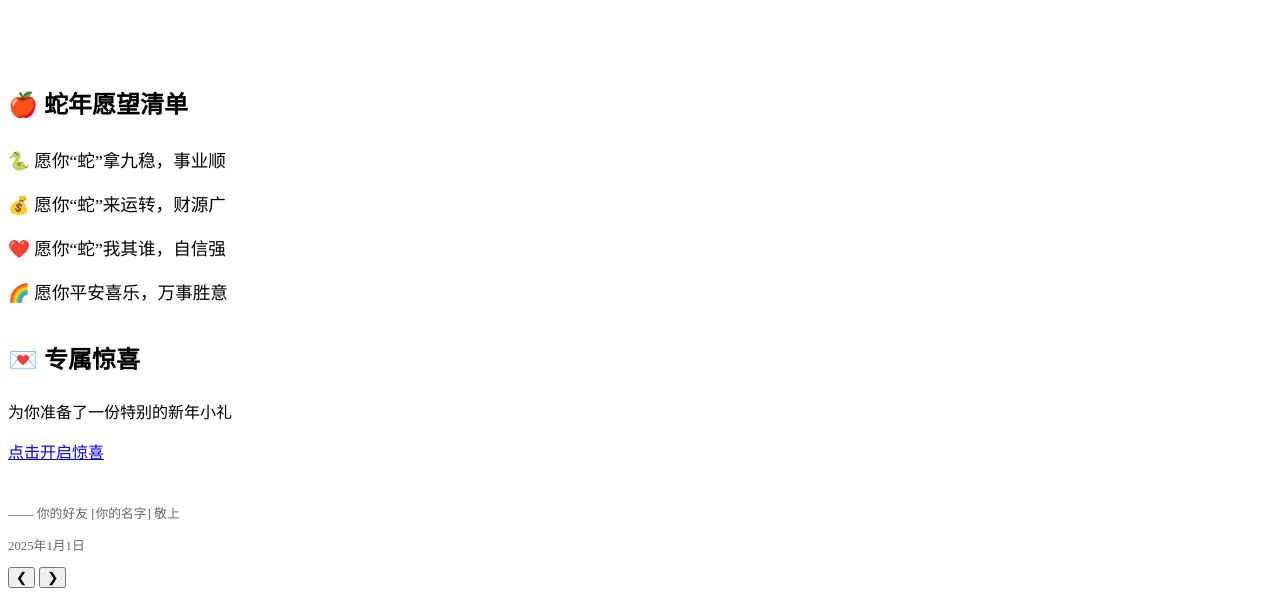
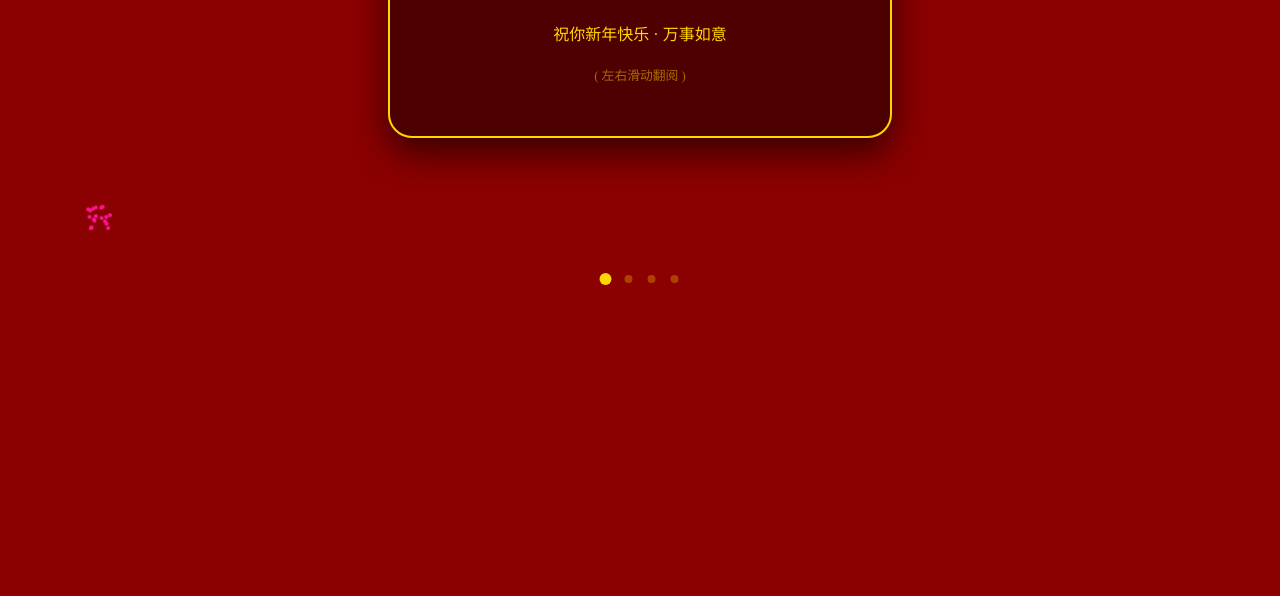
Before and after one commit to bishshi/newyearpages, a plain HTML site: page 2026-zjq.html in a window 1280 px wide. Shown: the part 487-1083 px from the top of the page. After the commit the page ends 800 px from the top, so only its background shows below. Drawn offline with Linux system fonts and the light colour scheme.

Commit message:
fix: corrected typo in CSS file

```diff
--- a/style.css
+++ b/style.css
@@ -1,136 +1,142 @@
-<!DOCTYPE html>
-<html lang="zh-CN">
-<head>
-    <meta charset="UTF-8">
-    <meta name="viewport" content="width=device-width, initial-scale=1.0, maximum-scale=1.0, user-scalable=no">
-    <title>2025 新年快乐</title>
-    <link rel="stylesheet" href="style.css">
-</head>
-<body>
+/* 全局基础设置 */
+:root {
+    --primary-red: #8B0000;
+    --accent-gold: #FFD700;
+    --deep-gold: #FF8C00;
+    --glass-bg: rgba(0, 0, 0, 0.45);
+}
 
-    <div id="fireworks"></div>
+body, html {
+    margin: 0;
+    padding: 0;
+    width: 100%;
+    height: 100%;
+    overflow: hidden;
+    background-color: var(--primary-red);
+    font-family: "STKaiti", "KaiTi", "Microsoft YaHei", serif;
+}
 
-    <div class="slider-container">
-        <div class="slider-track" id="track">
+/* 烟花背景 */
+#fireworks {
+    position: fixed;
+    top: 0; left: 0; width: 100%; height: 100%;
+    pointer-events: none;
+    z-index: 1;
+}
 
-            <section class="page">
-                <div class="lantern">🏮</div>
-                <div class="card">
-                    <p style="letter-spacing: 2px; opacity: 0.8;">TO: 亲爱的朋友</p>
-                    <span class="art-name">张小凡</span> <h2 style="font-size: 1.8rem; margin: 15px 0;">2025 乙巳蛇年</h2>
-                    <div style="border-top: 1px solid rgba(255,215,0,0.3); padding-top: 15px;">
-                        <p>祝你新年快乐 · 万事如意</p>
-                    </div>
-                    <p style="margin-top: 20px; font-size: 0.8rem; opacity: 0.5;">( 左右滑动翻阅 )</p>
-                </div>
-            </section>
+.particle {
+    position: absolute;
+    width: 4px; height: 4px;
+    border-radius: 50%;
+    animation: explode 2s forwards;
+}
 
-            <section class="page">
-                <div class="card">
-                    <h3 style="font-size: 1.5rem;">✨ 敬颂冬绥 ✨</h3>
-                    <p style="line-height: 2;">
-                        岁末将至，顺问冬安<br>
-                        感谢过去一年的陪伴与支持<br>
-                        愿新的一年<br>
-                        有期待、有收获、有热爱
-                    </p>
-                    <hr style="border: none; border-top: 1px dashed var(--accent-gold); margin: 20px 0;">
-                    <p style="font-style: italic; color: #fff;">"万物更新，旧疾当愈"</p>
-                </div>
-            </section>
+@keyframes explode {
+    0% { transform: translateY(100vh); opacity: 1; }
+    40% { opacity: 1; }
+    100% { transform: translate(var(--tx), var(--ty)); opacity: 0; }
+}
 
-            <section class="page">
-                <div class="card">
-                    <h3 style="font-size: 1.5rem; margin-bottom: 20px;">🍎 蛇年愿望清单</h3>
-                    <ul style="list-style: none; padding: 0; line-height: 2.5; font-size: 1.1rem;">
-                        <li>🐍 愿你“蛇”拿九稳，事业顺</li>
-                        <li>💰 愿你“蛇”来运转，财源广</li>
-                        <li>❤️ 愿你“蛇”我其谁，自信强</li>
-                        <li>🌈 愿你平安喜乐，万事胜意</li>
-                    </ul>
-                </div>
-            </section>
+/* 滑动容器 */
+.slider-container {
+    position: relative;
+    width: 100vw;
+    height: 100vh;
+    z-index: 2;
+}
 
-            <section class="page">
-                <div class="card">
-                    <h3 style="font-size: 1.5rem;">💌 专属惊喜</h3>
-                    <p>为你准备了一份特别的新年小礼</p>
-                    <a href="https://your-gift-link.com" class="jump-card">点击开启惊喜</a>
-                    <div style="margin-top: 40px; font-size: 0.8rem; opacity: 0.6;">
-                        <p>—— 你的好友 [你的名字] 敬上</p>
-                        <p>2025年1月1日</p>
-                    </div>
-                </div>
-            </section>
+.slider-track {
+    display: flex;
+    width: 400vw;
+    height: 100%;
+    transition: transform 0.6s cubic-bezier(0.25, 1, 0.5, 1);
+}
 
-        </div>
-    </div>
+.page {
+    width: 100vw;
+    height: 100vh;
+    display: flex;
+    flex-direction: column;
+    justify-content: center;
+    align-items: center;
+    padding: 20px;
+    box-sizing: border-box;
+    color: var(--accent-gold);
+    text-align: center;
+}
 
-    <div class="dots" id="dots"></div>
-    <button class="nav-btn btn-prev" onclick="moveSlide(-1)">❮</button>
-    <button class="nav-btn btn-next" onclick="moveSlide(1)">❯</button>
+/* 卡片样式 */
+.card {
+    background: var(--glass-bg);
+    backdrop-filter: blur(8px);
+    -webkit-backdrop-filter: blur(8px);
+    border: 2px solid var(--accent-gold);
+    border-radius: 24px;
+    padding: 40px 25px;
+    width: 85%;
+    max-width: 450px;
+    box-shadow: 0 15px 35px rgba(0,0,0,0.6);
+}
 
-    <script>
-        const track = document.getElementById('track');
-        const dotsContainer = document.getElementById('dots');
-        const pages = document.querySelectorAll('.page');
-        let currentIndex = 0;
-        let startX = 0;
+/* 艺术字效果 */
+.art-name {
+    font-size: 3.2rem;
+    font-weight: 900;
+    background: linear-gradient(to bottom, #FFF720 0%, var(--accent-gold) 50%, var(--deep-gold) 100%);
+    -webkit-background-clip: text;
+    -webkit-text-fill-color: transparent;
+    filter: drop-shadow(0 3px 5px rgba(0,0,0,0.5));
+    display: block;
+    margin: 10px 0;
+    letter-spacing: 4px;
+}
 
-        // 1. 初始化指示器
-        pages.forEach((_, i) => {
-            const dot = document.createElement('div');
-            dot.classList.add('dot');
-            if(i === 0) dot.classList.add('active');
-            dot.onclick = () => goToSlide(i);
-            dotsContainer.appendChild(dot);
-        });
+.lantern { font-size: 50px; animation: swing 2.5s infinite ease-in-out; }
+@keyframes swing { 0%, 100% { transform: rotate(-12deg); } 50% { transform: rotate(12deg); } }
 
-        // 2. 核心切换逻辑
-        function updateUI() {
-            track.style.transform = `translateX(-${currentIndex * 100}vw)`;
-            document.querySelectorAll('.dot').forEach((dot, i) => {
-                dot.classList.toggle('active', i === currentIndex);
-            });
-        }
+/* 指示器 */
+.dots {
+    position: fixed;
+    bottom: 30px; left: 50%;
+    transform: translateX(-50%);
+    display: flex; gap: 15px; z-index: 10;
+}
+.dot {
+    width: 8px; height: 8px;
+    background: rgba(255, 215, 0, 0.3);
+    border-radius: 50%;
+    transition: 0.4s;
+}
+.dot.active { background: var(--accent-gold); transform: scale(1.5); }
 
-        function moveSlide(direction) {
-            currentIndex = Math.max(0, Math.min(pages.length - 1, currentIndex + direction));
-            updateUI();
-        }
+/* 跳转链接卡片 */
+.jump-card {
+    background: linear-gradient(135deg, var(--accent-gold) 0%, #FFA500 100%);
+    color: var(--primary-red);
+    padding: 16px 30px;
+    border-radius: 50px;
+    text-decoration: none;
+    display: inline-block;
+    margin-top: 25px;
+    font-weight: bold;
+    font-size: 1.1rem;
+    box-shadow: 0 8px 20px rgba(0,0,0,0.3);
+    animation: pulse 2s infinite;
+}
 
-        function goToSlide(index) {
-            currentIndex = index;
-            updateUI();
-        }
+@keyframes pulse {
+    0% { transform: scale(1); box-shadow: 0 0 0 0 rgba(255,215,0,0.7); }
+    70% { transform: scale(1.05); box-shadow: 0 0 0 15px rgba(255,215,0,0); }
+    100% { transform: scale(1); }
+}
 
-        // 3. 触摸手势
-        document.addEventListener('touchstart', e => { startX = e.touches[0].clientX; }, {passive: true});
-        document.addEventListener('touchend', e => {
-            const endX = e.changedTouches[0].clientX;
-            const diff = startX - endX;
-            if (Math.abs(diff) > 60) moveSlide(diff > 0 ? 1 : -1);
-        });
-
-        // 4. 烟花特效引擎
-        function createFirework() {
-            const container = document.getElementById('fireworks');
-            const colors = ['#FFD700', '#FF4500', '#FF1493', '#FFFFFF', '#00FF7F'];
-            const x = Math.random() * window.innerWidth;
-            const color = colors[Math.floor(Math.random() * colors.length)];
-
-            for (let i = 0; i < 18; i++) {
-                const p = document.createElement('div');
-                p.className = 'particle';
-                p.style.left = x + 'px';
-                p.style.backgroundColor = color;
-                p.style.setProperty('--tx', (Math.random() * 260 - 130) + 'px');
-                p.style.setProperty('--ty', (Math.random() * -260 - 100) + 'px');
-                container.appendChild(p);
-                setTimeout(() => p.remove(), 2000);
-            }
-        }
-        setInterval(createFirework, 700);
-    </script>
-</body>
-</html>
+/* 电脑端按钮 */
+.nav-btn {
+    position: fixed; top: 50%; transform: translateY(-50%);
+    background: none; border: none; color: var(--accent-gold);
+    font-size: 50px; cursor: pointer; z-index: 100; opacity: 0.5; transition: 0.3s;
+}
+.nav-btn:hover { opacity: 1; }
+@media (max-width: 768px) { .nav-btn { display: none; } }
+.btn-prev { left: 30px; }
+.btn-next { right: 30px; }
```
